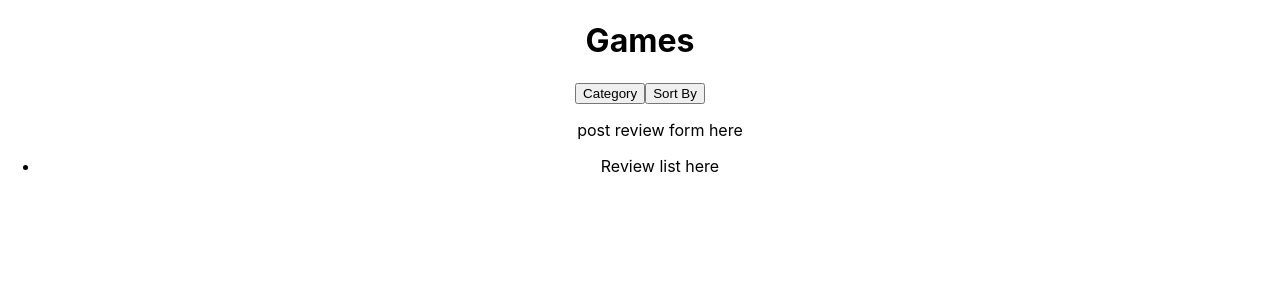
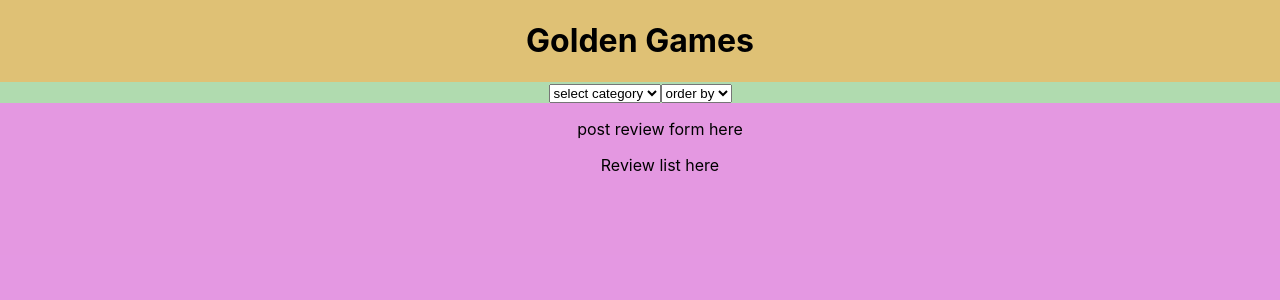
Before and after one commit to nolixul/frontend-project, a React (Create React App) app: page / in a window 1280 px wide. Shown: the top 300 px of the page. Built offline with nearby package versions, Linux system fonts and the light colour scheme.

Commit message:
Add basic CSS set-up and grid styling

```diff
--- a/src/App.css
+++ b/src/App.css
@@ -1,38 +1,28 @@
 .App {
   text-align: center;
+  display: grid;
+  grid-template-columns: 100%;
+  grid-template-rows: min-content auto;
+  grid-template-areas: 'header' 'content';
+  min-height: 100vh;
 }
 
-.App-logo {
-  height: 40vmin;
-  pointer-events: none;
+.NavBar {
+  background-color: rgba(152, 251, 152, 0.678);
 }
 
-@media (prefers-reduced-motion: no-preference) {
-  .App-logo {
-    animation: App-logo-spin infinite 20s linear;
-  }
+.Header {
+  background-color: rgba(211, 170, 66, 0.726);
 }
 
-.App-header {
-  background-color: #282c34;
-  min-height: 100vh;
-  display: flex;
-  flex-direction: column;
-  align-items: center;
-  justify-content: center;
-  font-size: calc(10px + 2vmin);
-  color: white;
+.Home {
+  background-color: rgba(218, 112, 214, 0.719);
 }
 
-.App-link {
-  color: #61dafb;
+.Review {
+  background-color: rgba(218, 112, 214, 0.527);
 }
 
-@keyframes App-logo-spin {
-  from {
-    transform: rotate(0deg);
-  }
-  to {
-    transform: rotate(360deg);
-  }
+ul {
+  list-style: none;
 }
--- a/src/components/Header.js
+++ b/src/components/Header.js
@@ -3,7 +3,7 @@ import React from 'react';
 const Header = () => {
   return (
     <div className='Header'>
-      <h1>Games</h1>
+      <h1>Golden Games</h1>
     </div>
   );
 };
--- a/src/components/Home.js
+++ b/src/components/Home.js
@@ -4,7 +4,7 @@ import PostReview from './PostReview';
 
 const Home = () => {
   return (
-    <div>
+    <div className='Home'>
       <NavBar />
       <ul className='reviewsList'>
         <PostReview />
--- a/src/components/NavBar.js
+++ b/src/components/NavBar.js
@@ -2,9 +2,13 @@ import React from 'react';
 
 const NavBar = () => {
   return (
-    <nav className='navBar'>
-      <button>Category</button>
-      <button>Sort By</button>
+    <nav className='NavBar'>
+      <select>
+        <option>select category</option>
+      </select>
+      <select>
+        <option>order by</option>
+      </select>
     </nav>
   );
 };
--- a/src/components/Review.js
+++ b/src/components/Review.js
@@ -3,7 +3,7 @@ import PostComment from './PostComment';
 
 const Review = () => {
   return (
-    <div>
+    <div className='Review'>
       <section className='fullReview'>
         <p>Full review Here</p>
       </section>
```
